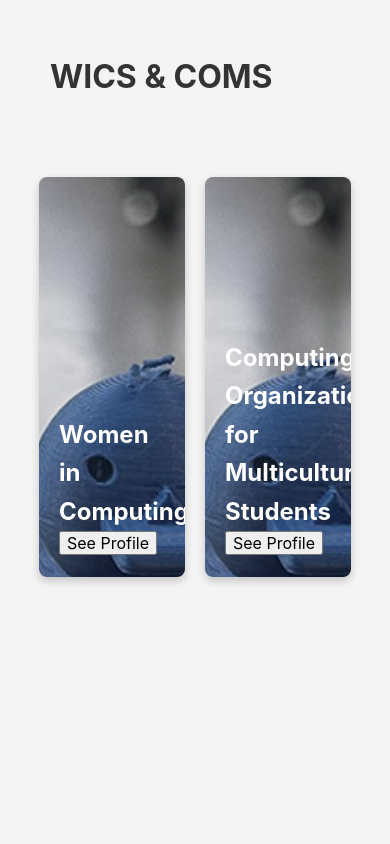
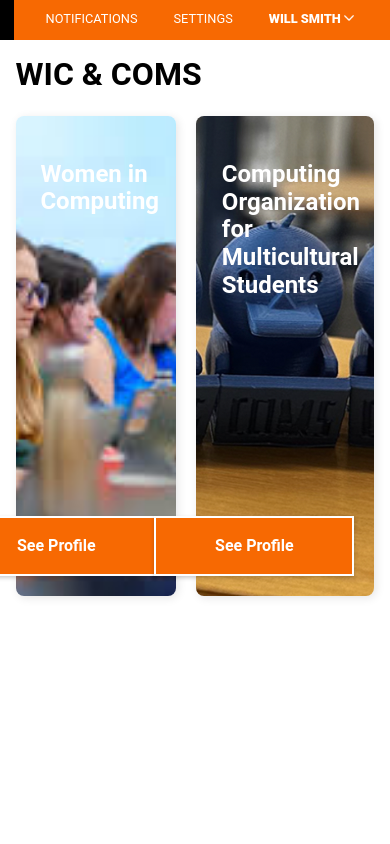
Before and after one commit to Zwork101/consortia, a Python web app: template templates/index.html in a window 390 px wide. Run offline with Jinja, Linux system fonts and the light colour scheme; the template is opened without the code that fills it, so the values that code supplies are empty; some web fonts are replaced.

Commit message:
Refactor CSS styles for improved layout and responsiveness; add calendar and header templates

```diff
--- a/static/css/styles.css
+++ b/static/css/styles.css
@@ -644,3 +644,84 @@ input[type="text"] {
     -ms-transform: rotate(45deg);
     transform: rotate(45deg);
 }
+
+/* Index */
+
+.wicsdemo-container {
+    padding: 2%;
+    margin: 2%;
+}
+
+.titlewics{
+    font-family: var(--main-font);
+    font-size: 2rem;
+    font-weight: bold;
+    padding: 2%;
+    margin: 2%;
+}
+.wics-coms-container {
+    display: flex;
+    justify-content: space-between;
+    gap: 20px; /* Space between columns */
+  }
+
+  .wics-coms-container h2{
+    font-family: var(--main-font);
+    text-align: left;
+    margin-bottom: 20px; /* Adjust spacing below the heading */
+    margin: 2%;
+    padding: 2%;
+
+  }
+  .wics, .coms {
+    flex: 1;
+    text-align: center;
+    padding: 40px 20px; /* More padding for better content visibility */
+    border-radius: 8px;
+    box-shadow: 2px 2px 10px rgba(0, 0, 0, 0.1); /* Optional shadow */
+    color: white; /* Ensures text remains readable */
+    font-weight: bold;
+    background-size: cover;
+    background-position: center;
+    background-repeat: no-repeat;
+    min-height: 400px;
+    position: relative;
+  }
+
+  .wics {
+    background-image: url("../images/women-in-computing.jpg");
+
+  }
+
+  .coms {
+    background-image: url("../images/coms.jpg");
+
+  }
+
+
+
+  .wicsextra-info {
+    position: absolute;
+    bottom: 20px; /* Adjust as needed */
+    right: 20px;  /* Adjust as needed */
+  }
+
+.wicscomsbutton {
+    font-family: var(--main-font);
+    width: 200px;
+    height: 60px;
+    padding: 8px 12px;
+    border: 2px solid white;
+    background-color: #F76902;
+    box-shadow: 0 2px 4px rgba(0, 0, 0, 0.2);
+    color: white;
+    cursor: pointer;
+    text-align: center;
+    font-weight: bold;
+  }
+
+
+.wicscomsbutton:hover {
+    /* background-color: rgba(0, 86, 179, 0.9); */
+    border-color: #9747FF;;
+  }
--- a/templates/index.html
+++ b/templates/index.html
@@ -1,43 +1,57 @@
-<!DOCTYPE html>
+<!doctype html>
 <html lang="en">
+
 <head>
-    <meta charset="UTF-8">
-    <meta name="viewport" content="width=device-width, initial-scale=1.0">
+    <meta charset="utf-8">
     <title>Homepage</title>
-    <link rel="stylesheet" type="text/css" href="../static/css/styles2.css">
+    <link rel="stylesheet" type="text/css" href="../static/css/styles.css">
     <link rel="stylesheet" type="text/css" href="../static/css/normalize/normalize.css">
 
 </head>
 
-    <section id="main-title">
-        <h1>WICS & COMS</h1>
-    </section>
+<body>
+    <nav>
+        <ul class="nav-options-box">
+            <li><a href=""><p>NOTIFICATIONS</p></a></li>
+            <li><a href=""><p>SETTINGS</p></a></li>
+            <li><section><p>WILL SMITH <img src="../static/images/down-arrow-white.png" width="10" /> </p></section></li>
+        </ul>
+    </nav>
+
+    <h1 class="titlewics">WIC & COMS</h1>
 
 
-    <main>
-        <div class="card-container">
-          <div class="card">
+    <div class="wicsdemo-container">
+        <main>
 
-            <div class="card-content">
-              <h2>Women in Computing</h2>
+            <div class="wics-coms-container">
 
-              <button>See Profile</button>
+                <section class="wics">
+                    <h2>Women in Computing</h2>
+
+                    <div class="wicsextra-info">
+                        <!-- <img src="../images/women-in-computing.jpg" alt="women-in-computing"> -->
+
+                        <button class="wicscomsbutton">See Profile</button>
+                    </div>
+                </section>
+                <section class="coms ">
+                    <h2>Computing<br> Organization for <br>Multicultural Students</h2>
+
+                    <div class="wicsextra-info">
+                        <!-- <img src="../images/women-in-computing.jpg" alt="Coms"> -->
+
+                        <button class="wicscomsbutton">See Profile</button>
+                    </div>
+                </section>
+
             </div>
-            <img src="/images/coms.jpg" alt="Women in Computing">
-
-          </div>
-          <div class="card">
-
-            <div class="card-content">
-              <h2>Computing Organization for Multicultural Students</h2>
-
-              <button>See Profile</button>
-            </div>
-            <img src="/images/coms.jpg" alt="Computing Organization for Multicultural Students">
+        </main>
 
 
-          </div>
-        </div>
-      </main>
+
+    </div>
+
 </body>
+
 </html>
```
Also changed, not shown: static/images/coms.jpg (renamed from images/coms.jpg), static/images/women-in-computing.jpg (renamed from images/women-in-computing.jpg), 2 other files.
